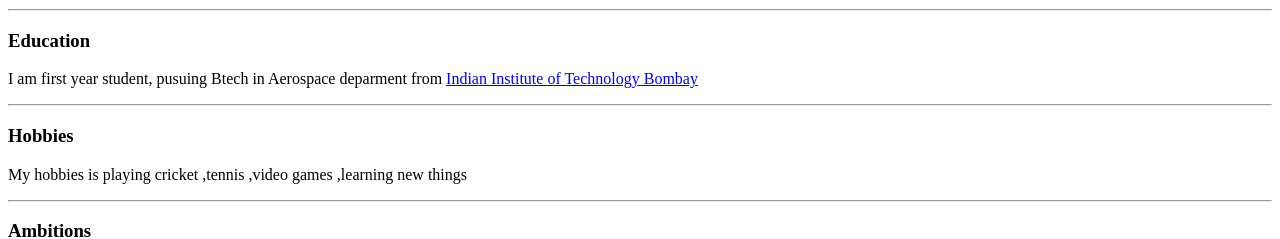
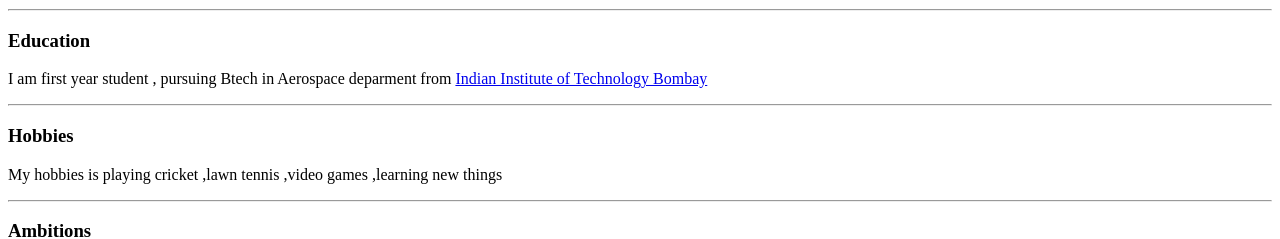
Before and after one commit to jaiswalrohit07/190010059_WEB_DEV.github.io, a plain HTML site: page index.html in a window 1280 px wide. Shown: the part 330-569 px from the top of the page. Drawn offline with Linux system fonts and the light colour scheme.

Commit message:
Second commit(spelling correction)

```diff
--- a/index.html
+++ b/index.html
@@ -1,20 +1,20 @@
 <!DOCTYPE html>
-<html lang="us">
+<html>
 <head>
 <title>About ME</title>
 </head>
 <body>
 <h1 id="aboutme">About ME</h1>
 <h2> Rohit Kumar Jaiswal</h2>
-<img src="rjrohit.jpg" alt="photo of Rohit" width ="250" height = "200";>
+<img src="rjrohit.jpg" alt="photo of Rohit" width ="250" height = "200">
 <hr>
 <h3>Education</h3>
-<p >I am first year student, pusuing Btech in Aerospace deparment from
+<p >I am first year student , pursuing Btech in Aerospace deparment from
 <a href ="http://www.iitb.ac.in/">Indian Institute of Technology Bombay</a></p>
 <hr>
 
 <h3>Hobbies</h3>
-<p> My hobbies is playing cricket ,tennis ,video games ,learning new things </p>
+<p> My hobbies is playing cricket ,lawn tennis ,video games ,learning new things </p>
 <hr>
 <h3>Ambitions</h3>
 
```
